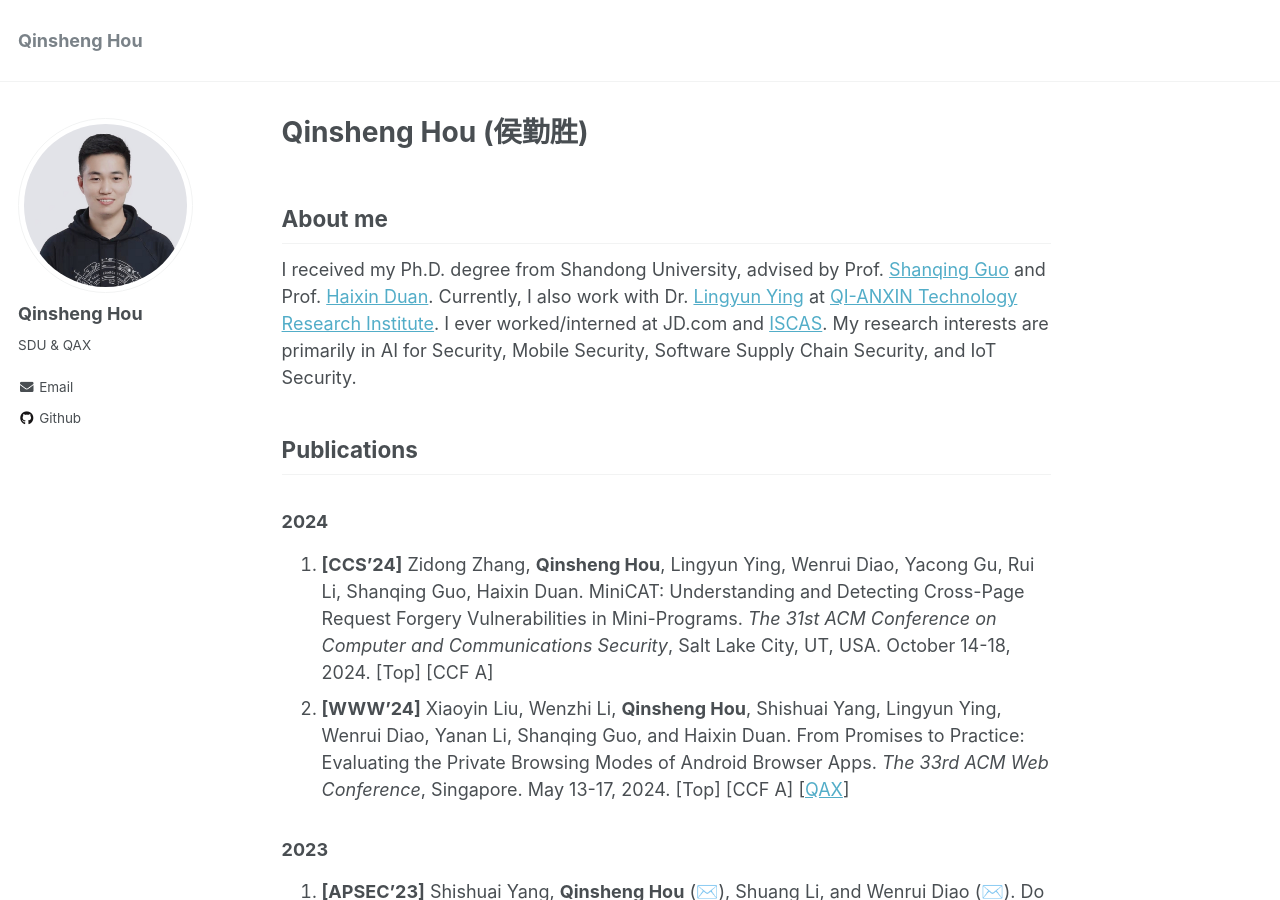
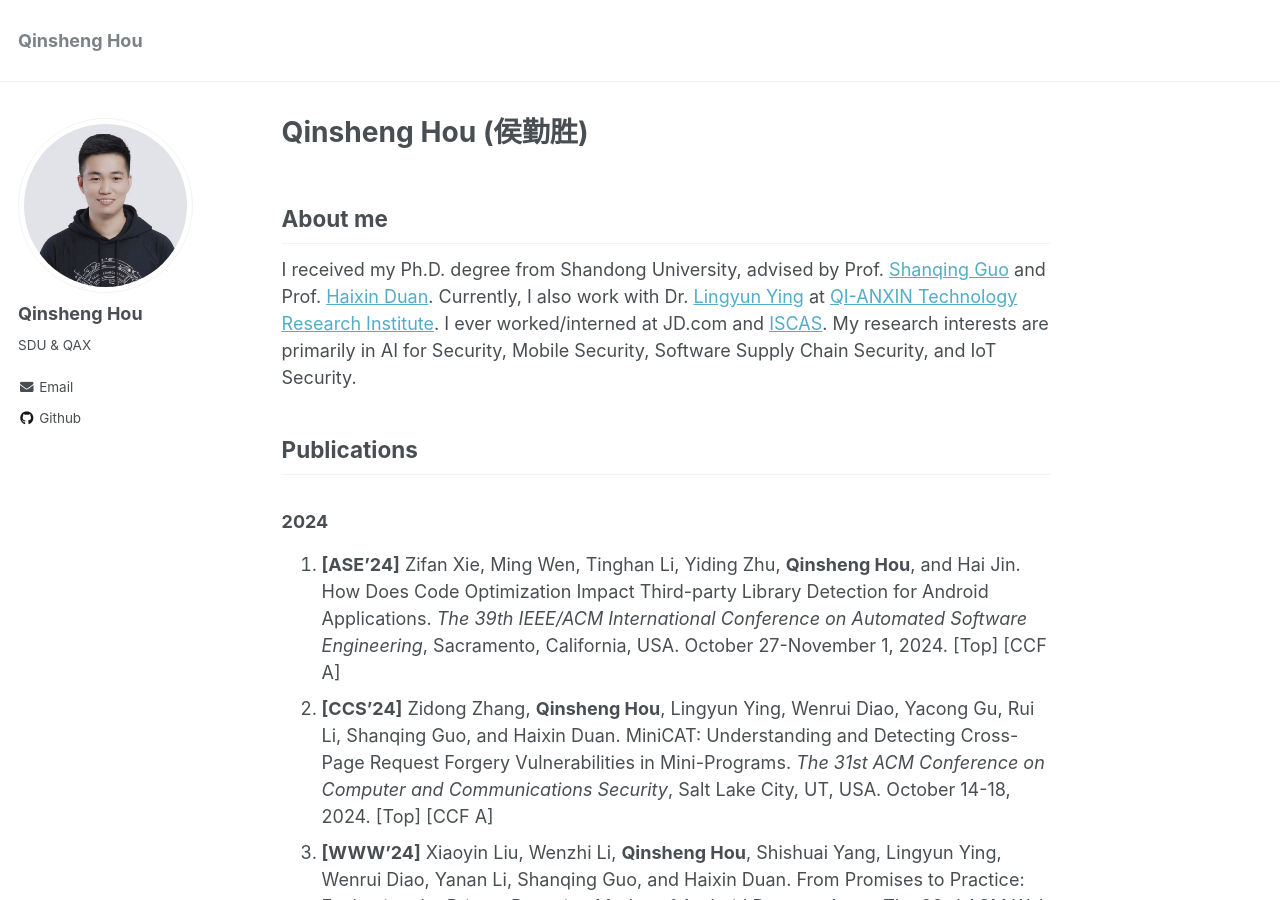
Before and after one commit to chicharitomu14/chicharitomu14.github.io, a Jekyll site: the page built from _pages/about.md, in a window 1280 px wide and 900 px high. Built offline with Jekyll 4.4.1, drawn with Linux system fonts in a browser that asks for light colours.

Commit message:
update papers

```diff
--- a/_pages/about.md
+++ b/_pages/about.md
@@ -17,8 +17,9 @@ Publications
 
 ### 2024
 
-1. **[CCS’24]** Zidong Zhang, **Qinsheng Hou**, Lingyun Ying, Wenrui Diao, Yacong Gu, Rui Li, Shanqing Guo, Haixin Duan. MiniCAT: Understanding and Detecting Cross-Page Request Forgery Vulnerabilities in Mini-Programs. *The 31st ACM Conference on Computer and Communications Security*, Salt Lake City, UT, USA. October 14-18, 2024. [Top] [CCF A]
-2. **[WWW’24]** Xiaoyin Liu, Wenzhi Li, **Qinsheng Hou**, Shishuai Yang, Lingyun Ying, Wenrui Diao, Yanan Li, Shanqing Guo, and Haixin Duan. From Promises to Practice: Evaluating the Private Browsing Modes of Android Browser Apps. *The 33rd ACM Web Conference*, Singapore. May 13-17, 2024. [Top] [CCF A] [[QAX](https://research.qianxin.com/archives/1740)]
+1. **[ASE’24]** Zifan Xie, Ming Wen, Tinghan Li, Yiding Zhu, **Qinsheng Hou**, and Hai Jin. How Does Code Optimization Impact Third-party Library Detection for Android Applications. *The 39th IEEE/ACM International Conference on Automated Software Engineering*, Sacramento, California, USA. October 27-November 1, 2024. [Top] [CCF A]
+2. **[CCS’24]** Zidong Zhang, **Qinsheng Hou**, Lingyun Ying, Wenrui Diao, Yacong Gu, Rui Li, Shanqing Guo, and Haixin Duan. MiniCAT: Understanding and Detecting Cross-Page Request Forgery Vulnerabilities in Mini-Programs. *The 31st ACM Conference on Computer and Communications Security*, Salt Lake City, UT, USA. October 14-18, 2024. [Top] [CCF A]
+3. **[WWW’24]** Xiaoyin Liu, Wenzhi Li, **Qinsheng Hou**, Shishuai Yang, Lingyun Ying, Wenrui Diao, Yanan Li, Shanqing Guo, and Haixin Duan. From Promises to Practice: Evaluating the Private Browsing Modes of Android Browser Apps. *The 33rd ACM Web Conference*, Singapore. May 13-17, 2024. [Top] [CCF A] [[QAX](https://research.qianxin.com/archives/1740)]
 
 ### 2023
 
```
